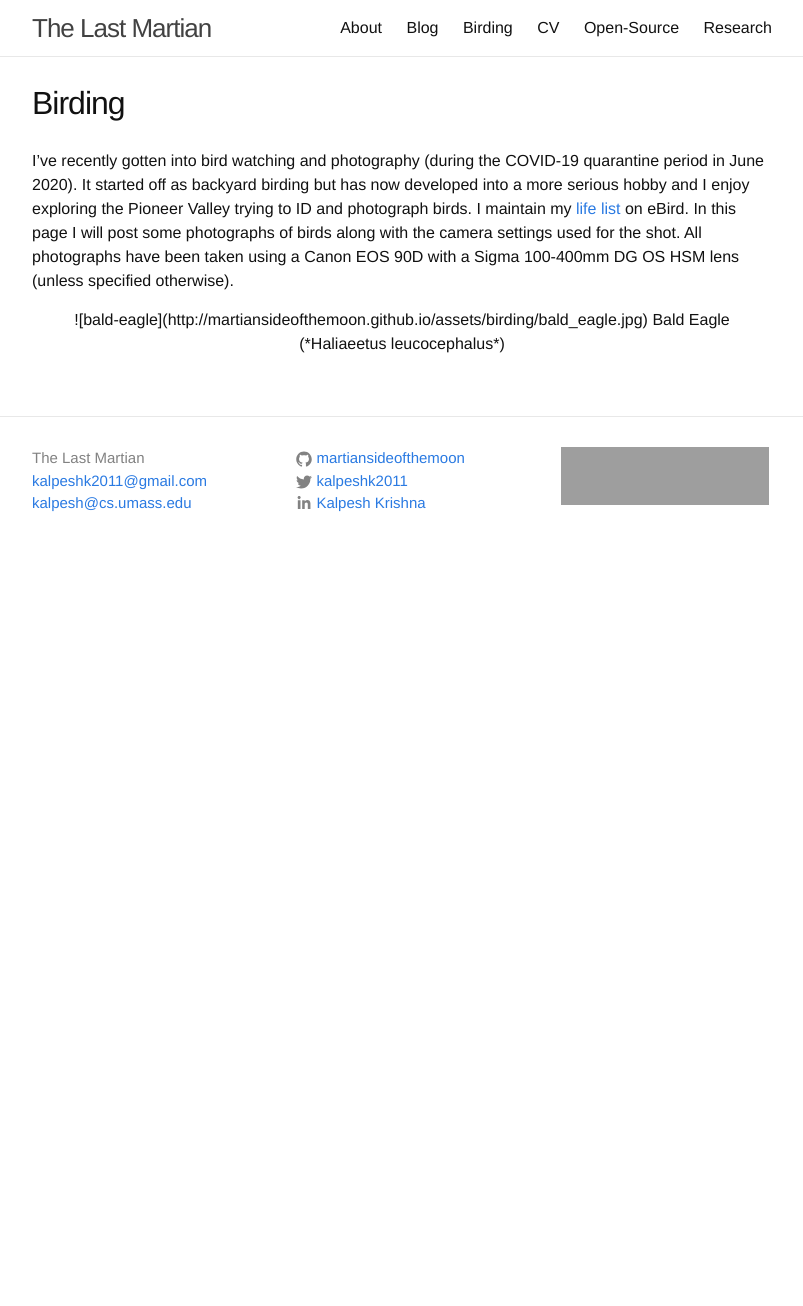
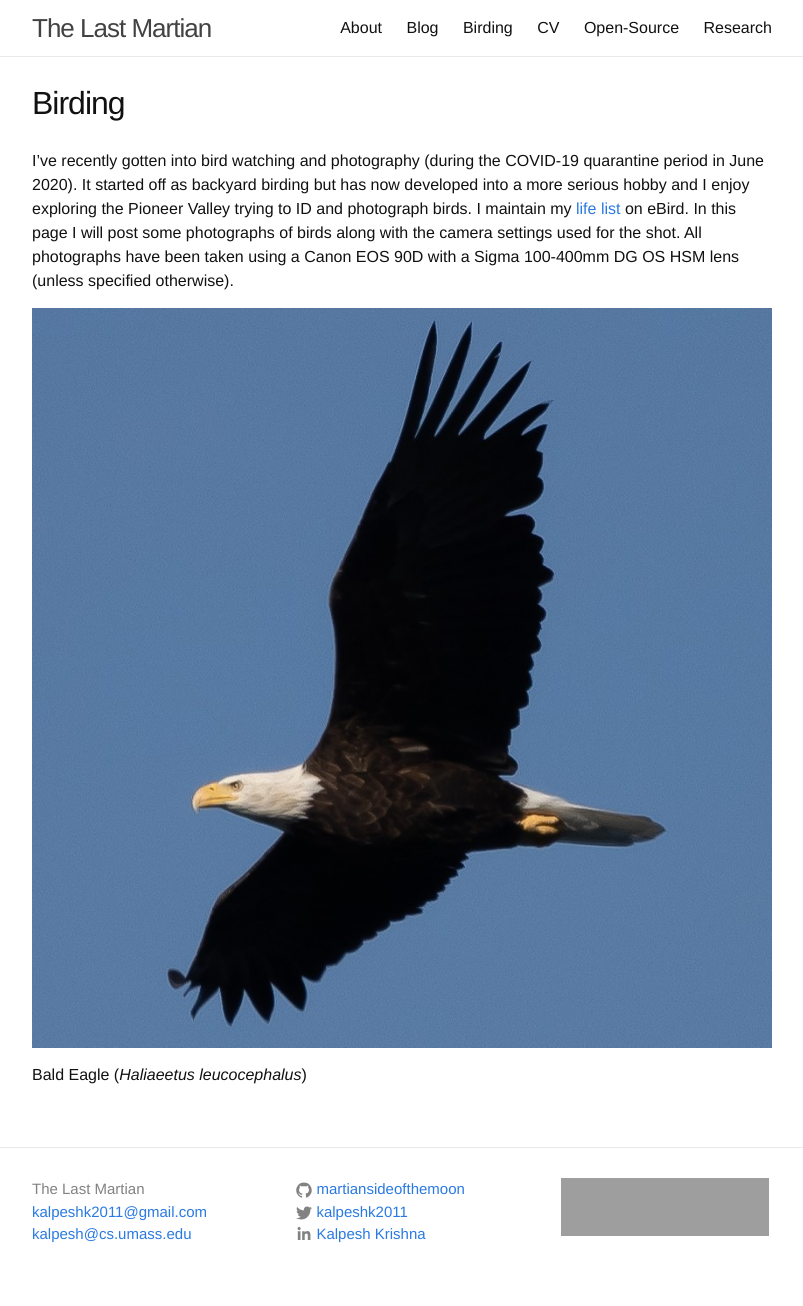
Before and after one commit to martiansideofthemoon/martiansideofthemoon.github.io, a Jekyll site: the page built from _pages/bird_photography.md, in a window 1280 px wide. Shown: the whole page, without its empty margins (238-1041 px from the left). Built offline with Jekyll 4.4.1, drawn with Linux system fonts in a browser that asks for light colours; comment, search, counter and statistics services are not loaded; before the commit the page ends 900 px from its top, so only the background shows below that; grey boxes are pictures that could not be loaded.

Commit message:
Adding bird photos page

```diff
--- a/_pages/bird_photography.md
+++ b/_pages/bird_photography.md
@@ -8,7 +8,8 @@ I've recently gotten into bird watching and photography (during the COVID-19 qua
 
 <p style="text-align: center;">
 
-![bald-eagle]({{ site.url }}/assets/birding/bald_eagle.jpg)
-Bald Eagle (*Haliaeetus leucocephalus*)
+<img src="{{ site.url }}/assets/birding/bald_eagle.jpg" />
+
+<p>Bald Eagle (<i>Haliaeetus leucocephalus</i>)</p>
 
 </p>
```
